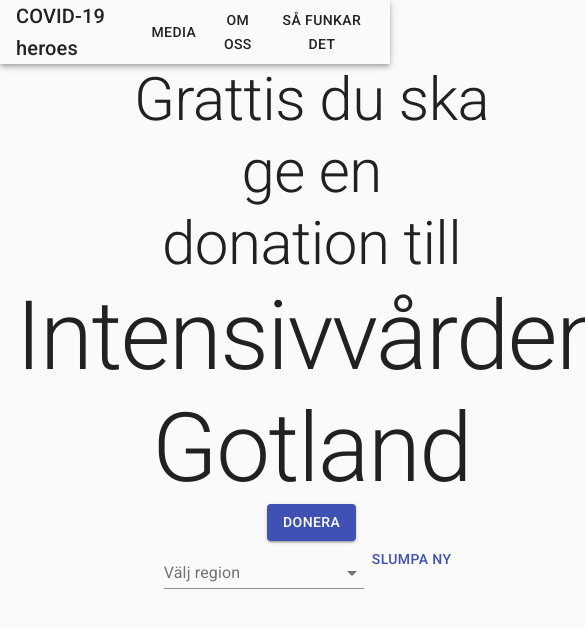
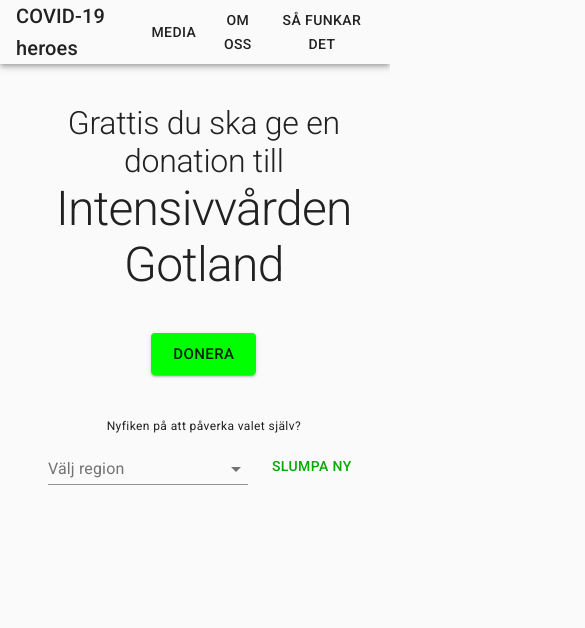
Before and after one commit to ahrberg/covid-heroes, a React (Create React App) app: page / in a window 390 px wide. Shown: the top 628 px of the page, 585 px wide, since content can reach past the window. Built offline with nearby package versions, Linux system fonts and the light colour scheme.

Commit message:
Some mobile adjustments

```diff
--- a/src/App.tsx
+++ b/src/App.tsx
@@ -4,10 +4,13 @@
 import { BrowserRouter as Router, Switch, Route } from "react-router-dom";
 import About from "./views/About";
 import Home from "./views/Home";
+import { ThemeProvider } from "@material-ui/core";
+import theme from "./theme";
 
 function App() {
   return (
     <>
+      <ThemeProvider theme={theme}>
         <CssBaseline />
         <Router>
           <Header />
@@ -20,6 +23,7 @@
             </Route>
           </Switch>
         </Router>
+      </ThemeProvider>
     </>
   );
 }
--- a/src/components/Regions.tsx
+++ b/src/components/Regions.tsx
@@ -23,17 +23,19 @@
 
   return (
     <Form>
-      <InputLabel id="demo-simple-select-label">Välj region</InputLabel>
+      <InputLabel htmlFor="age-native-simple">Välj region</InputLabel>
       <Select
+        native
         labelId="demo-simple-select-label"
         id="demo-simple-select"
         value={selected}
         onChange={handleChange}
       >
+        <option aria-label="None" value="" />
         {regions.map((r) => (
-          <MenuItem key={r.id} value={r.id}>
+          <option key={r.id} value={r.id}>
             {r.name}
-          </MenuItem>
+          </option>
         ))}
       </Select>
     </Form>
--- /dev/null
+++ b/src/theme.tsx
@@ -0,0 +1,38 @@
+import { createMuiTheme } from "@material-ui/core";
+
+const defaultTheme = createMuiTheme({
+  palette: {
+    primary: {
+      main: "#00ff00",
+    },
+    secondary: {
+      main: "#00aa00",
+    },
+  },
+});
+const {
+  breakpoints,
+  typography: { pxToRem },
+} = defaultTheme;
+
+const theme = {
+  ...defaultTheme,
+  overrides: {
+    MuiTypography: {
+      h1: {
+        fontSize: "5rem",
+        [breakpoints.down("xs")]: {
+          fontSize: "3rem",
+        },
+      },
+      h2: {
+        fontSize: "4rem",
+        [breakpoints.down("xs")]: {
+          fontSize: "2rem",
+        },
+      },
+    },
+  },
+};
+
+export default theme;
--- a/src/views/Home.tsx
+++ b/src/views/Home.tsx
@@ -1,7 +1,7 @@
 import React, { useState } from "react";
 import { getPlace } from "../helpers/getPlace";
 import Regions from "../components/Regions";
-import { Button, Typography, Container, Grid } from "@material-ui/core";
+import { Button, Typography, Container, Grid, Box } from "@material-ui/core";
 
 const Home: React.FC = () => {
   const [place, setPlace] = useState(getPlace("", ""));
@@ -28,6 +28,7 @@
         justify="flex-start"
         alignItems="center"
       >
+        <Box margin={5}>
           <Grid item>
             <Typography align="center" variant="h2">
               Grattis du ska ge en donation till
@@ -38,21 +39,47 @@
               {place.name}
             </Typography>
           </Grid>
-
+        </Box>
         <Grid item>
+          <Box margin={0}>
             <Button
               color="primary"
               variant="contained"
+              size="large"
               onClick={() => getNewPlace(region)}
             >
               Donera
             </Button>
+          </Box>
         </Grid>
         <Grid item>
+          <Box marginTop={5}>
+            <Typography variant="caption">
+              Nyfiken på att påverka valet själv?
+            </Typography>
+          </Box>
+        </Grid>
+        <Grid item>
+          <Grid
+            container
+            direction="row"
+            justify="center"
+            alignItems="flex-end"
+            spacing={2}
+          >
+            <Grid item>
               <Regions onChange={handleRegionChange} />
-          <Button color="primary" onClick={() => getNewPlace(region)}>
+            </Grid>
+            <Grid item>
+              <Button
+                variant="text"
+                color="secondary"
+                onClick={() => getNewPlace(region)}
+              >
                 Slumpa ny
               </Button>
+            </Grid>
+          </Grid>
         </Grid>
       </Grid>
     </Container>
```
Lines whose indentation alone changed are shown as unchanged.
